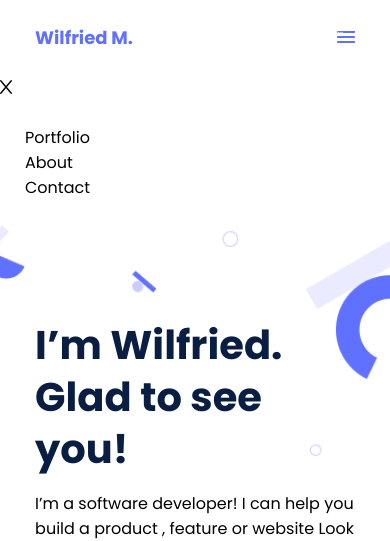
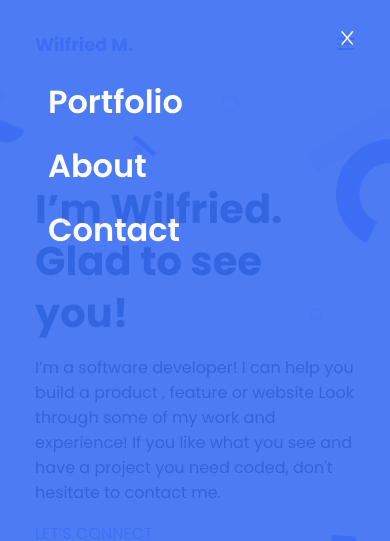
Before and after one commit to WilfriedM01/portfolio, a website: page index.html in a window 390 px wide. Shown: the top 541 px of the page. Drawn offline with Linux system fonts and the light colour scheme.

Commit message:
Create the mobile menu style

```diff
--- a/assets/css/style.css
+++ b/assets/css/style.css
@@ -402,6 +402,41 @@ input {
 }
 
 /* Mobile menu  */
+.mobile_menu {
+  width: 100%;
+  height: 100vh;
+  background-color: #396df2;
+  position: fixed;
+  top: 0;
+  left: 0;
+  opacity: 90%;
+}
+.icone_container{
+  display: flex;
+  justify-content: end;
+  padding-top: 1.9rem;
+}
+.fa-x{
+  padding-right: 2.3rem;
+  color: #fff;
+}
+.mob-menu{
+ list-style: none;
+ padding: 2rem 0 0 3rem;
+ display: grid;
+ grid-template-rows: auto auto auto;
+ gap: 1rem;
+}
+
+.mob-menu a {
+  width: 48%;
+  font-size: 2rem;
+  color: #fff;
+  font-weight: 600;
+  cursor: pointer;
+}
+
+
 
 @media all and (min-width: 375px) {
   .menu-list {
--- a/assets/script/script.js
+++ b/assets/script/script.js
@@ -13,3 +13,5 @@ function close() {
 function open() {
   mobile_menu.style.display = "block";
 }
+
+console.log("test");
--- a/index.html
+++ b/index.html
@@ -33,9 +33,9 @@
           <i class="fa-regular fa-x" id="icone_container"></i>
         </div>
         <ul class="mob-menu">
-          <li><a href="#" class="mobile-menu-item"></a>Portfolio</li>
-          <li><a href="#" class="mobile-menu-item"></a>About</li>
-          <li><a href="#" class="mobile-menu-item"></a>Contact</li>
+          <a href="#portafolio_section">Portfolio</a>
+          <a href="#About_section">About</a>
+          <a href="#Contact_section">Contact</a>
         </ul>
       </div>
       <section class="bio-content">
@@ -74,7 +74,7 @@
         </div>
       </section>
     </section>
-    <section class="cards">
+    <section class="cards" id="portafolio_section">
       <a href="#" class="article-link"
         ><section class="articles">
           <article class="article-item">
@@ -183,9 +183,9 @@
           </artcle>
         </section></a
       >
-    </section>
+    </section >
     <a href="#" class="about-me-link"
-      ><section class="article">
+      ><section class="article" id="About_section">
         <article class="about-me-item">
           <div class="article-content about-me-content">
             <h2 class="about-me-title">About Myself</h2>
@@ -367,7 +367,7 @@
             </details>
           </div>
         </article>
-        <section class="form-wrap-level-one">
+        <section class="form-wrap-level-one" id="Contact_section">
           <div class="form-wrap-level-two">
             <div class="form-container">
               <h2 class="form-title">Contact me</h2>
@@ -420,6 +420,6 @@
         </section>
       </section></a
     >
-    <script src="/assets/script/script.js"></script>
+    <script src="./assets/script/script.js"></script>
   </body>
 </html>
```
